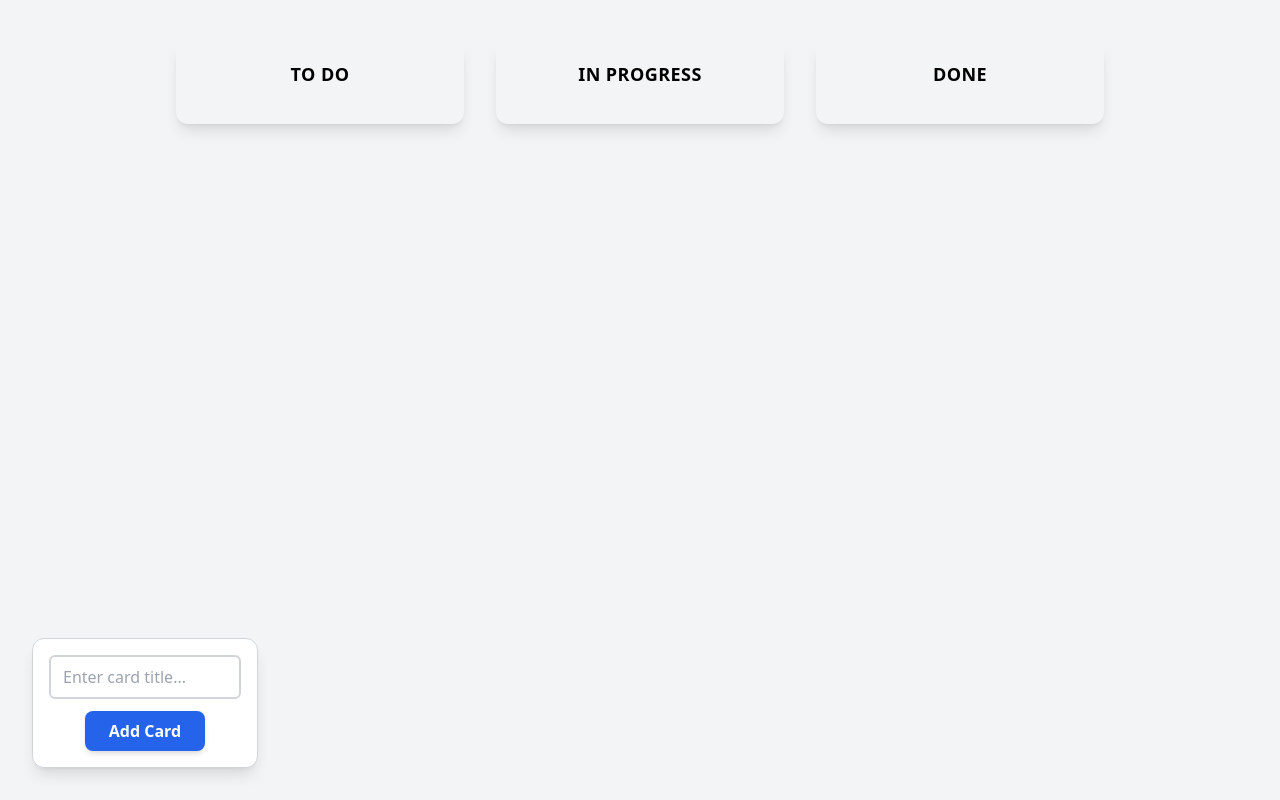
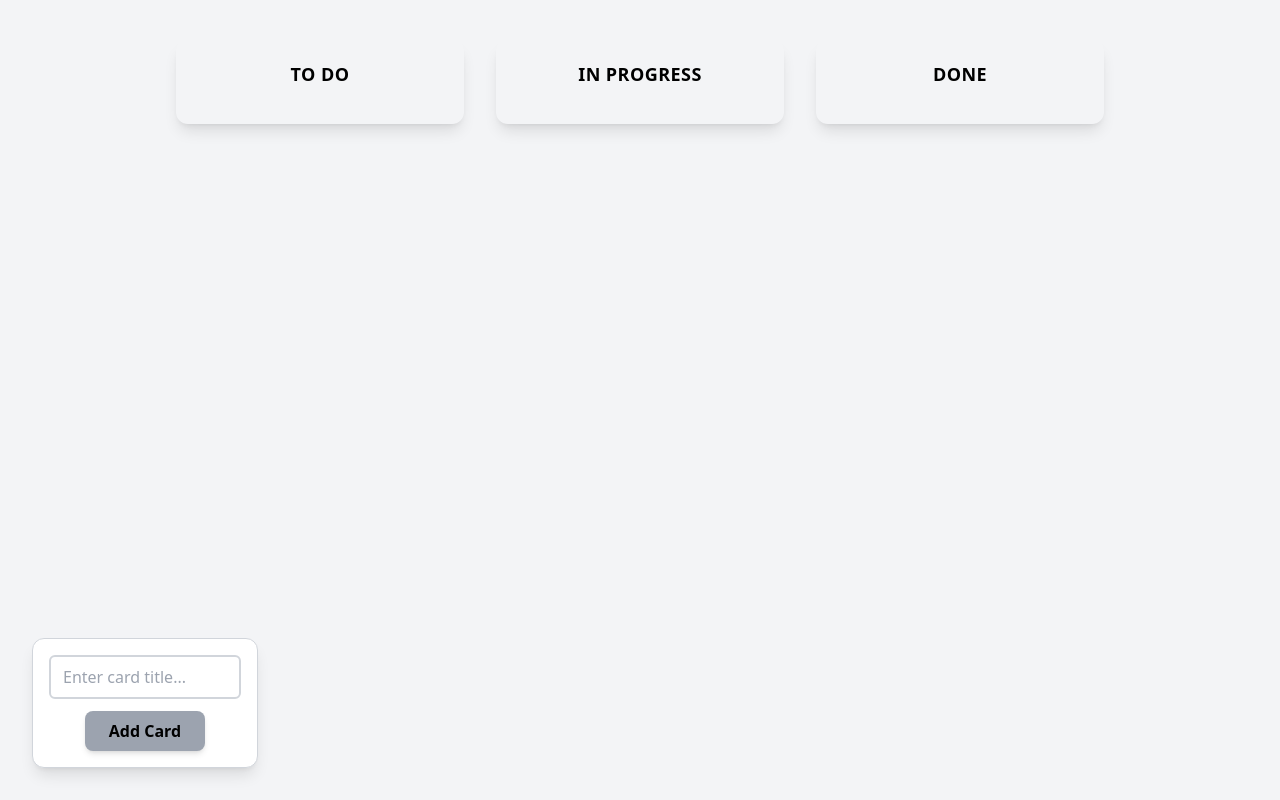
Before and after one commit to cassiocappellari/real-time-kanban, a React (Create React App) app: page / in a window 1280 px wide. Built offline with nearby package versions, Linux system fonts and the light colour scheme.

Commit message:
feat: disable add card buton if there is no card title

```diff
--- a/src/components/AddCard.tsx
+++ b/src/components/AddCard.tsx
@@ -35,7 +35,12 @@ export function AddCard() {
             />
             <button
                 onClick={handleOnClick}
-                className="bg-blue-600 hover:bg-blue-700 text-white font-semibold px-6 py-2 rounded-lg shadow-md transition-all"
+                disabled={!cardTitle.trim()}
+                className={`px-6 py-2 rounded-lg shadow-md transition-all font-semibold ${
+                    !cardTitle.trim()
+                        ? "bg-gray-400 cursor-not-allowed"
+                        : "bg-blue-600 hover:bg-blue-700 text-white"
+                }`}
             >
                 Add Card
             </button>
```
